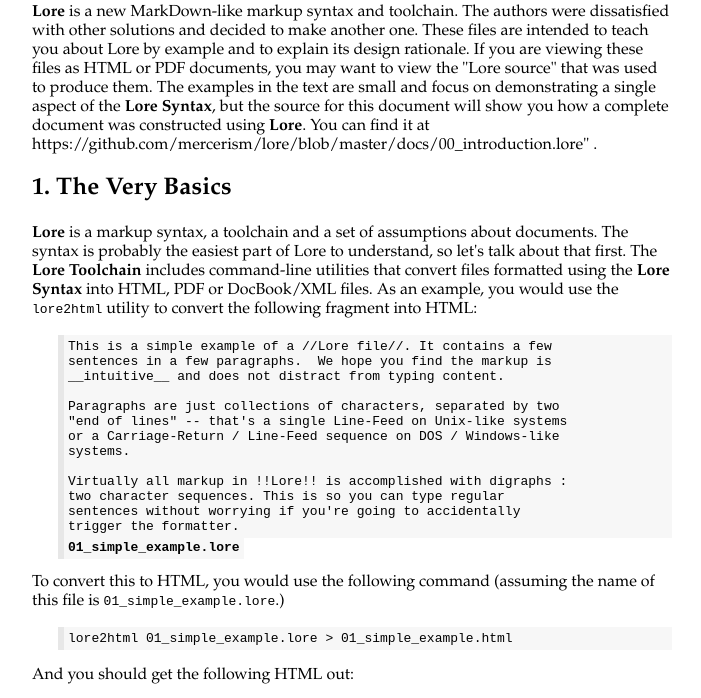
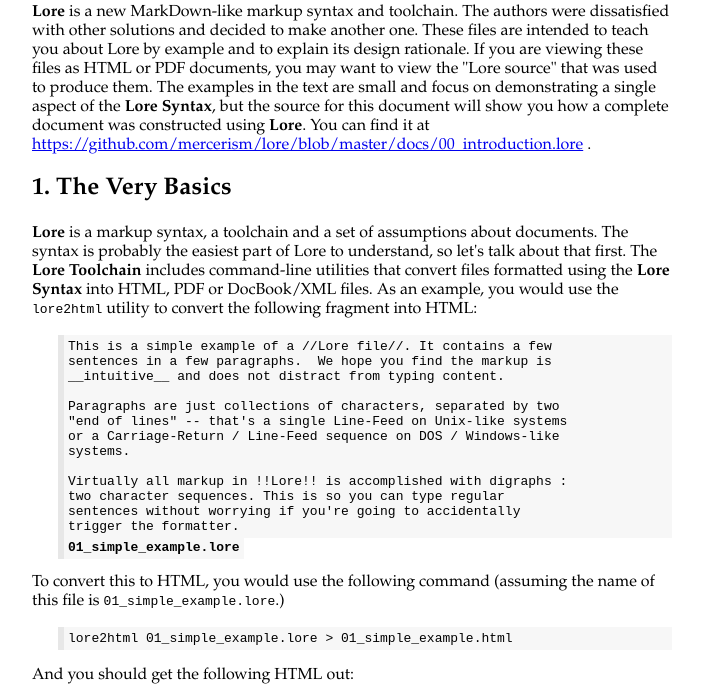
Before and after one commit to mercerism/lore, a plain HTML site: page docs/00_introduction.html in a window 1280 px wide. Shown: the part 78-776 px from the top of the page, without its empty margins (288-989 px from the left). Drawn offline with Linux system fonts and the light colour scheme; a web font is replaced by a local one.

Commit message:
unhork link

```diff
--- a/docs/00_introduction.html
+++ b/docs/00_introduction.html
@@ -42,7 +42,7 @@
     in the text are small and focus on demonstrating a single aspect
     of the <b>Lore Syntax</b>, but the source for this document will
     show you how a complete document was constructed using <b>Lore</b>. You
-    can find it at <a>https://github.com/mercerism/lore/blob/master/docs/00_introduction.lore"<https://github.com/mercerism/lore/blob/master/docs/00_introduction.lore</a> .</p>
+    can find it at <a href="https://github.com/mercerism/lore/blob/master/docs/00_introduction.lore">https://github.com/mercerism/lore/blob/master/docs/00_introduction.lore</a> .</p>
 
     <h2>1. The Very Basics</h2>
 
```
